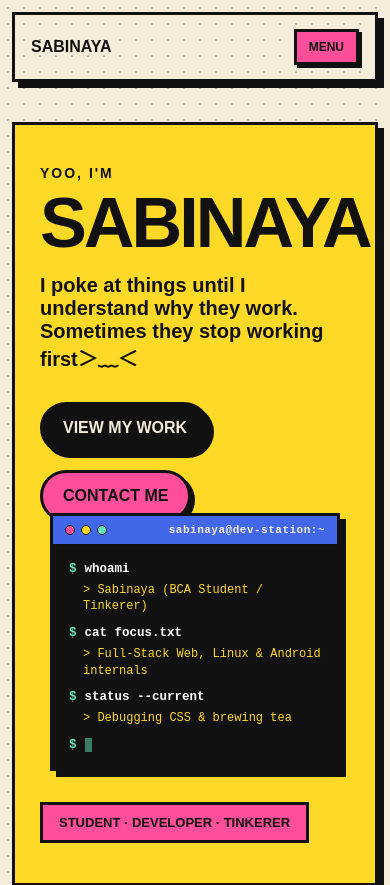
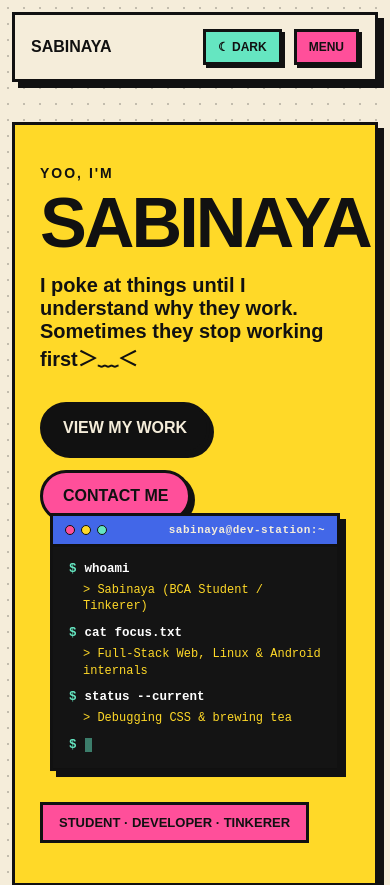
Before and after one commit to sabinaya-404/portfolio, a React (Vite) app: page / in a window 390 px wide. Shown: the top 885 px of the page. Built offline with nearby package versions, Linux system fonts and the light colour scheme.

Commit message:
feat(theme): implement neo-brutalist dark mode with soft palette

```diff
--- a/src/components/Hero.css
+++ b/src/components/Hero.css
@@ -122,7 +122,7 @@ margin-top: 30px;
   position: absolute;
   width: clamp(290px, 90%, 420px);
   border: var(--border);
-  background: var(--foreground);
+  background: #141414; /* Always stays dark like a real terminal */
   top: 50%;
   left: 50%;
   transform: translate(-50%, -50%);
--- a/src/components/Lab.css
+++ b/src/components/Lab.css
@@ -21,16 +21,12 @@
   gap: 20px;
   margin-top: 40px;
 }
-
 .lab-card {
   padding: 25px;
-
-  border: 3px solid var(--background);
-  box-shadow: 5px 5px 0 var(--background);
-
-  color: var(--foreground);
+  border: var(--border);
+  box-shadow: 5px 5px 0 #000000;
+  color: #111111;
 }
-
 .lab-number {
   margin: 0 0 30px;
 
--- a/src/components/Navbar.css
+++ b/src/components/Navbar.css
@@ -2,33 +2,71 @@ nav {
   display: flex;
   justify-content: space-between;
   align-items: center;
-
   margin: 20px;
   padding: 16px 20px;
-
   border: var(--border);
   box-shadow: var(--shadow);
+  background: var(--surface);
 }
-nav a {
+
+.nav-brand {
+  color: var(--foreground);
+  text-decoration: none;
+  font-weight: 800;
+  font-size: 16px;
+}
+
+.nav-right {
+  display: flex;
+  align-items: center;
+  gap: 24px;
+}
+
+.nav-links {
+  display: flex;
+  align-items: center;
+  gap: 20px;
+}
+
+.nav-links a {
   color: var(--foreground);
   text-decoration: none;
   font-weight: 700;
 }
-nav div {
-  display: flex;
-  align-items: center;
-  gap: 20px;
+
+.theme-toggle {
+  padding: 8px 12px;
+  border: var(--border);
+  background: var(--mint);
+  color: #111111;
+  box-shadow: 3px 3px 0 var(--foreground);
+  font-family: inherit;
+  font-size: 12px;
+  font-weight: 900;
+  cursor: pointer;
+  transition: transform 0.15s ease, box-shadow 0.15s ease;
 }
+
+.theme-toggle:hover {
+  transform: translate(2px, 2px);
+  box-shadow: 1px 1px 0 var(--foreground);
+}
+
 .menu-toggle {
   display: none;
 }
+
 @media (max-width: 700px) {
-    nav {
-      position: relative;
-      flex-wrap: wrap;
-      margin: 12px;
-      padding: 14px 16px;
+  nav {
+    position: relative;
+    margin: 12px;
+    padding: 14px 16px;
   }
+
+  .nav-right {
+    gap: 12px;
+  }
+
   .menu-toggle {
     display: block;
     padding: 8px 12px;
@@ -44,13 +82,19 @@ nav div {
 
   .nav-links {
     display: none;
+    position: absolute;
+    top: 100%;
+    left: 0;
+    right: 0;
     width: 100%;
     flex-direction: column;
     align-items: stretch;
     gap: 0;
-    margin-top: 16px;
+    margin-top: 8px;
     border: var(--border);
-    background: var(--background);
+    box-shadow: var(--shadow);
+    background: var(--surface);
+    z-index: 10;
   }
 
   .nav-links.open {
@@ -65,8 +109,4 @@ nav div {
   .nav-links a:last-child {
     border-bottom: 0;
   }
-  nav div {
-    flex-wrap: wrap;
-    gap: 12px;
-  }
 }
--- a/src/components/Navbar.jsx
+++ b/src/components/Navbar.jsx
@@ -1,20 +1,52 @@
-import {useState} from 'react'
+import { useState, useEffect } from 'react'
 import './Navbar.css'
-function Navbar () {
+
+function Navbar() {
   const [isMenuOpen, setIsMenuOpen] = useState(false)
+  const [theme, setTheme] = useState(() => {
+    return localStorage.getItem('theme') || 'light'
+  })
+
+  useEffect(() => {
+    document.documentElement.setAttribute('data-theme', theme)
+    localStorage.setItem('theme', theme)
+  }, [theme])
+
+  const toggleTheme = () => {
+    setTheme(prev => (prev === 'light' ? 'dark' : 'light'))
+  }
+
   return (
     <nav>
-            <a href ="/">SABINAYA</a>
-         <button className="menu-toggle" onClick={() => setIsMenuOpen(!isMenuOpen)}
-                aria-label="Toggle navigation menu" aria-expanded={isMenuOpen}>
-                    {isMenuOpen ? 'CLOSE' : 'MENU'}
-                </button>
+      <a href="/" className="nav-brand">SABINAYA</a>
+
+      <div className="nav-right">
         <div className={`nav-links ${isMenuOpen ? 'open' : ''}`}>
           <a href="#projects" onClick={() => setIsMenuOpen(false)}>Projects</a>
           <a href="#about" onClick={() => setIsMenuOpen(false)}>About</a>
           <a href="#contact" onClick={() => setIsMenuOpen(false)}>Contact</a>
         </div>
+
+        <button
+          type="button"
+          onClick={toggleTheme}
+          className="theme-toggle"
+          aria-label="Toggle color theme"
+        >
+          {theme === 'light' ? '☾ DARK' : '☼ LIGHT'}
+        </button>
+
+        <button
+          className="menu-toggle"
+          onClick={() => setIsMenuOpen(!isMenuOpen)}
+          aria-label="Toggle navigation menu"
+          aria-expanded={isMenuOpen}
+        >
+          {isMenuOpen ? 'CLOSE' : 'MENU'}
+        </button>
+      </div>
     </nav>
   )
 }
+
 export default Navbar
--- a/src/index.css
+++ b/src/index.css
@@ -24,7 +24,23 @@ html {
 * {
   box-sizing: border-box;
 }
+[data-theme="dark"] {
+  --pattern: rgba(255, 255, 255, 0.07);
+  --background: #131313;
+  --surface: #1d1d1d;
+  --foreground: #f0eae1;
 
+  --yellow: #eac54f;
+  --pink: #e27396;
+  --mint: #6ecba8;
+  --blue: #5b7ae6;
+
+  --inverted-bg: #1a1a1a;
+  --inverted-text: #f0eae1;
+
+  --border: 3px solid #000000;
+  --shadow: 6px 6px 0 #000000;
+}
 body {
       margin: 0;
       background: var(--background);
@@ -57,7 +73,6 @@ body {
   line-height: 0.95;
   letter-spacing: -3px;
 }
-/* Responsiveness */
 @media (max-width: 700px) {
 
   .content-section {
```
Lines whose indentation alone changed are shown as unchanged.
